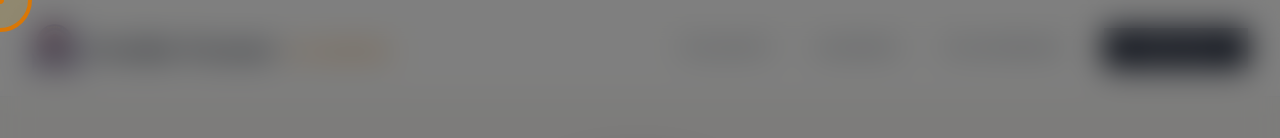
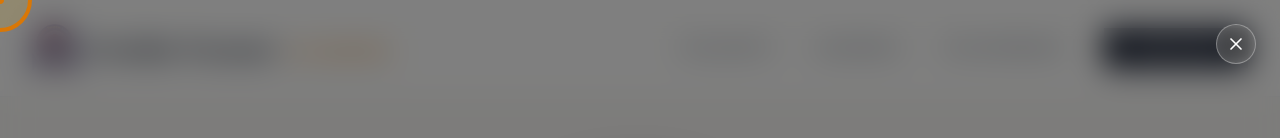
Before and after one commit to DavidDeez/peculiar_treasure_academy, a React (Vite) app: page / in a window 1280 px wide. Both pictures are taken after a click on the element 55 px from the left and 48 px from the top of the page. Shown: the top 138 px of the page. Built offline with nearby package versions, Linux system fonts and the light colour scheme; no server answers; a web font is replaced by a local one.

Commit message:
Add close button to logo lightbox overlay

```diff
--- a/src/components/Navbar.tsx
+++ b/src/components/Navbar.tsx
@@ -32,10 +32,19 @@
           style={{ backdropFilter: 'blur(16px)', backgroundColor: 'rgba(0,0,0,0.5)' }}
           onClick={closeLogo}
         >
+          {/* Close Button */}
+          <button
+            onClick={closeLogo}
+            className="absolute top-6 right-6 w-10 h-10 bg-white/20 hover:bg-white/40 text-white rounded-full flex items-center justify-center transition-colors backdrop-blur-sm border border-white/30"
+            title="Close"
+          >
+            <X className="w-5 h-5" />
+          </button>
+
           <img
             src="/images/logo.png"
             alt="Peculiar Treasure Academy Logo"
-            className="w-[80vw] max-w-lg h-auto object-contain drop-shadow-2xl animate-[zoomIn_0.3s_ease-out]"
+            className="w-[80vw] max-w-lg h-auto object-contain drop-shadow-2xl"
             style={{ animation: 'zoomIn 0.3s ease-out' }}
             onClick={(e) => e.stopPropagation()}
           />
```
